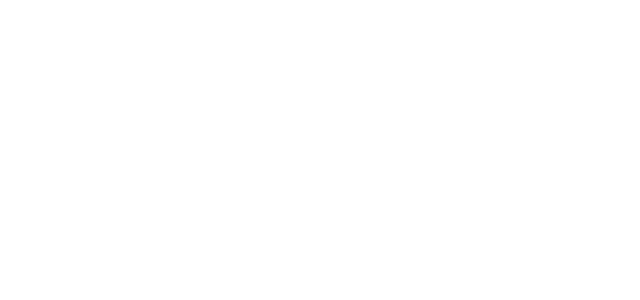
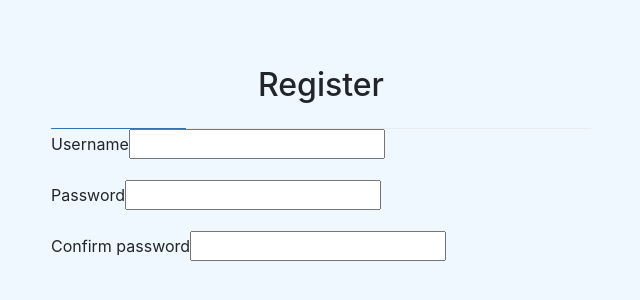
Before and after one commit to PCzapor/WeatherApp, a React (Create React App) app: page /register/1 in a window 1280 px wide. Before the commit this address had no page. Shown: the part 226-526 px from the top of the page, without its empty margins (319-959 px from the left). Built offline with nearby package versions, Linux system fonts and the light colour scheme.

Commit message:
register form

```diff
--- a/package.json
+++ b/package.json
@@ -18,6 +18,7 @@
     "moment": "^2.29.4",
     "react": "^18.2.0",
     "react-dom": "^18.2.0",
+    "react-hook-form": "^7.47.0",
     "react-hot-toast": "^2.4.1",
     "react-query": "^3.39.3",
     "react-redux": "^8.1.3",
--- a/src/App.tsx
+++ b/src/App.tsx
@@ -3,7 +3,7 @@
 import Login from "../src/components/Login";
 import { Route, Routes } from "react-router-dom";
 import Dashboard from "./components/Dashboard";
-import { StorageKeys } from "./types";
+import Register, { Step1, Step2, Step3 } from "components/Register";
 
 const App: React.FC<{}> = () => {
   return (
@@ -11,6 +11,11 @@
       <Route path="/" index element={<Login />}></Route>
 
       <Route path="/dashboard" element={<Dashboard />}></Route>
+      <Route path="/register/1" element={<Register/>}>
+        <Route path="" element={<Step1 />}/>
+        <Route path="2" element={<Step2 />}/>
+        <Route path="3" element={<Step3 />}/>
+      </Route>
     </Routes>
   );
 };
--- /dev/null
+++ b/src/components/Register.tsx
@@ -0,0 +1,142 @@
+import React, { useState } from 'react';
+import { Controller, FieldValues, Path, SubmitHandler, UseFormRegister, useForm } from 'react-hook-form';
+import { Outlet, useOutletContext, useParams } from 'react-router-dom';
+
+type InputVal={
+    "Username":string;
+    "Password":string;
+    "Confirm password":string;
+    "Something from endpoint":string;
+    checkbox:boolean;
+}
+
+type InputProps={
+    type?:string;
+    label:Path<InputVal>;
+    register:UseFormRegister<InputVal>
+    required:boolean;
+}
+type Context ={
+    register:UseFormRegister<InputVal>
+
+}
+
+
+export const Step1 = ()=>{
+    const {register}=useRegister();
+    const Input = ({ label, register, required }: InputProps) => (
+        <div className="form-group">
+          <label>{label}</label>
+          <input {...register(label, { required })} />
+        </div>)
+
+return(
+    <div className="col-md-6 w-50">
+    <h2 className="mb-4 text-center">Register</h2>
+    <div className="progress" style={{height: "1px"}}>
+<div className="progress-bar" role="progressbar" style={{width: "25%"}} aria-valuemin={0} aria-valuenow={25} aria-valuemax={100}></div>
+</div>
+<Input label="Username" register={register} required />
+<Input label="Password" register={register} required />
+<Input label="Confirm password" register={register} required/>
+      {/* <button onClick={()=>setStep(2)} className="btn btn-primary">Next</button> */}
+</div>
+)
+}
+export const Step2=()=>{
+    const {register}=useRegister();
+    const Select = React.forwardRef<
+    HTMLSelectElement,
+    { label: string } & ReturnType<UseFormRegister<InputVal>>
+  >(({ onChange, onBlur, name, label }, ref) => (
+        <>
+          <label className='m-2'>{label}</label>
+          <select name={name} ref={ref} onChange={onChange} onBlur={onBlur}>
+      <option value="20">20</option>
+      <option value="30">30</option>
+    </select>
+  </>
+))
+    return(
+        <div className="col-md-6">
+        <h2 className="mb-4 text-center">Register</h2>
+        <div className="progress" style={{height: "2px"}}>
+    <div className="progress-bar" role="progressbar" style={{width: "66.6%"}} aria-valuemin={0} aria-valuenow={66.6} aria-valuemax={100}></div>
+    </div>
+    <div className='w-75 my-4'>
+
+          <Select label="Something from endpoint" {...register("Something from endpoint")} />
+    </div>
+          <div className='w-100 d-flex justify-content-between'>
+          {/* <button onClick={()=>setStep(1)} className="btn btn-danger">Previous</button>
+          <button onClick={()=>setStep(3)} className="btn btn-primary">Next</button> */}
+          </div>
+    </div>
+    )
+}
+export const Step3=()=>{
+    const {register}=useRegister();
+    const {control, reset}=useForm<InputVal>({defaultValues:{
+        checkbox:false,
+    },})
+
+    const Checkbox = ({field}:{field: FieldValues}) =>{
+
+        console.log(field.value)
+        return(
+        <input type="checkbox" aria-label="consent checkbox" {...field} />
+             )}
+
+    return(
+        <div className="col-md-6">
+        <h2 className="mb-4 text-center">Register</h2>
+        <div className="progress" style={{height: "2px"}}>
+    <div className="progress-bar" role="progressbar" style={{width: "66.6%"}} aria-valuemin={0} aria-valuenow={66.6} aria-valuemax={100}></div>
+    </div>
+    <div className='w-75 my-4'>
+        <Controller  name="checkbox"
+        control={control}
+        rules={{ required: true }}
+        render={({ field }) => <Checkbox field={field} />}/>
+
+    </div>
+          <div className='w-100 d-flex justify-content-between'>
+          {/* <button onClick={()=>setStep(2)} className="btn btn-danger">Previous</button> */}
+          <input type='submit' className="btn btn-primary"/>
+          </div>
+    </div>
+)}
+
+const Register = () => {
+
+    const url = useParams();
+     const {register, handleSubmit}= useForm<InputVal>();
+     const onSubmit: SubmitHandler<InputVal> = (data)=>{console.log(data)}
+     return (
+    <form onSubmit={handleSubmit(onSubmit)}>
+
+<div
+    className="d-flex align-items-center justify-content-center"
+    style={{
+      minHeight: "100vh",
+      backgroundColor: "#f0f8ff",
+    }}
+    >
+      <div className="container w-100">
+        <div className="row justify-content-center">
+            {/* {step===1 && <Step1 register={register} setStep={setStep}/> }
+            {step===2 && <Step2 register={register} setStep={setStep} /> }
+            {step===3 && <Step3 register={register} setStep={setStep} onSubmit={onSubmit}/> } */}
+    <Outlet context={{register}}/>
+
+      </div>
+    </div>
+    </div>
+    </form>
+  )
+}
+export function useRegister(){
+    return useOutletContext<Context>();
+}
+
+export default Register
```
Also changed, not shown: 1 other file (tests, documents, lock files or other folders).
